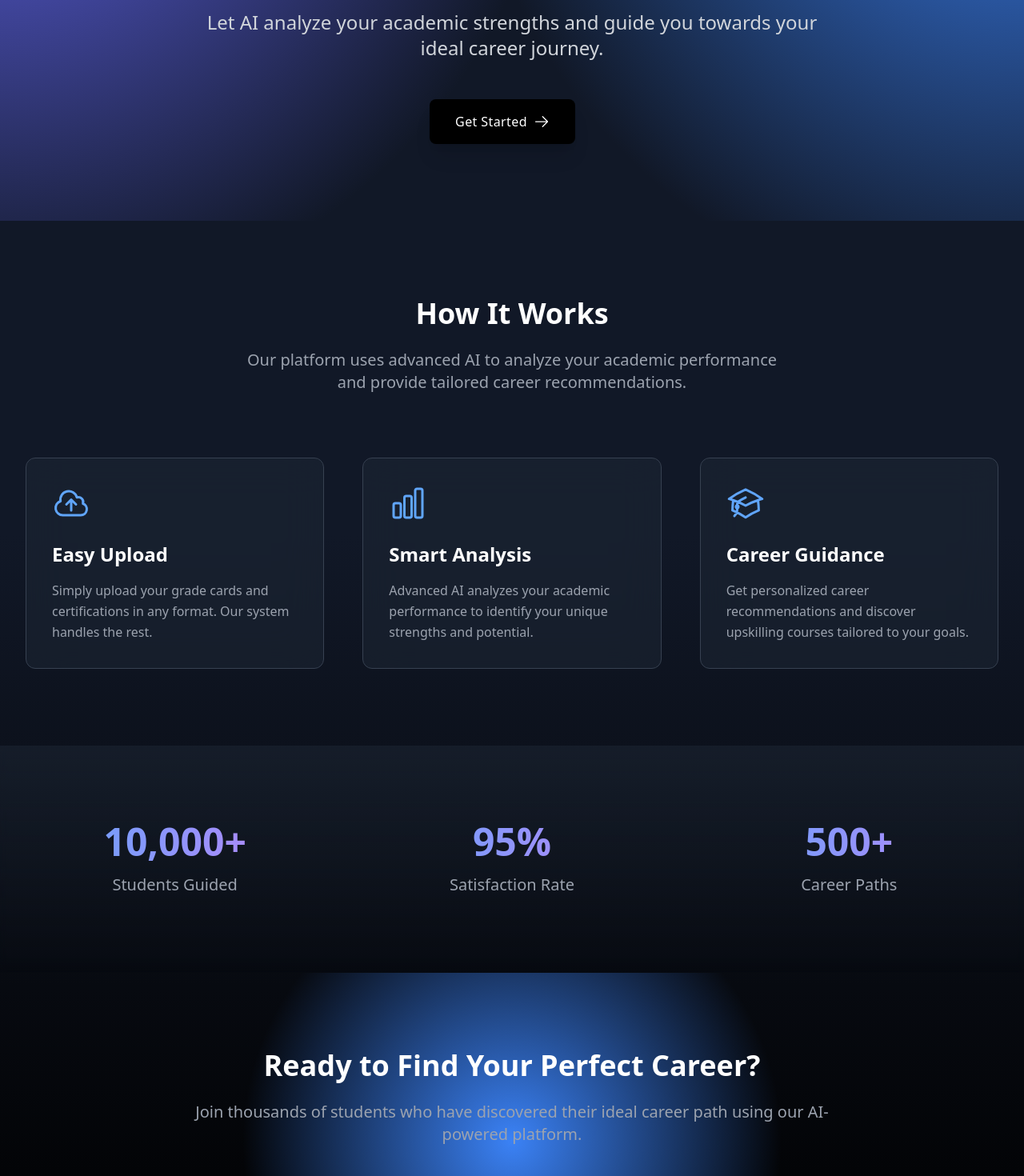
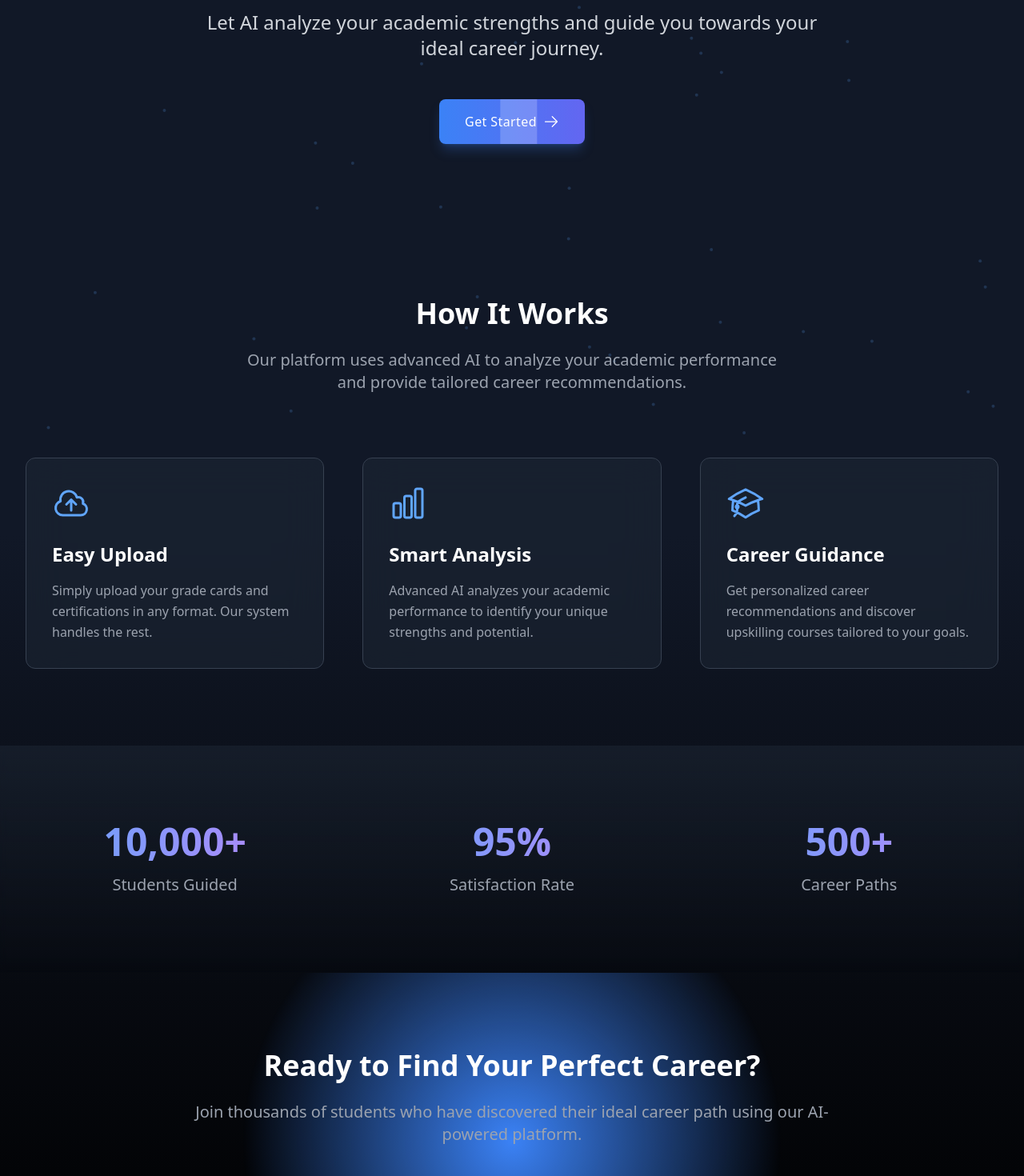
Before and after one commit to shinas07/career-path-recommendation, a React (Vite) app in the folder frontend/: page / in a window 1280 px wide. Shown: the part 300-1770 px from the top of the page at 80% size. Built offline with nearby package versions, Linux system fonts and the light colour scheme; no server answers.

Commit message:
feat: Add parallax scrolling and feature animations to LandingPage

```diff
--- a/frontend/src/pages/LandingPage.jsx
+++ b/frontend/src/pages/LandingPage.jsx
@@ -1,24 +1,72 @@
 import { Link } from 'react-router-dom';
-import { motion } from 'framer-motion';
+import { motion, useScroll, useTransform } from 'framer-motion';
 import {
   CloudArrowUpIcon,
   ChartBarIcon,
   AcademicCapIcon,
   ArrowRightIcon,
-  SparklesIcon
+  SparklesIcon,
+  UserGroupIcon,
+  RocketLaunchIcon,
+  LightBulbIcon
 } from '@heroicons/react/24/outline';
 import FloatingNav from '../components/Layout/NavBar';
+import { useState, useRef } from 'react';
+import { useInView } from 'react-intersection-observer';
 
 function Landing() {
+  const containerRef = useRef(null);
+  const { scrollYProgress } = useScroll({
+    target: containerRef,
+    offset: ["start start", "end end"]
+  });
+
+  const y = useTransform(scrollYProgress, [0, 1], ["0%", "100%"]);
+  const opacity = useTransform(scrollYProgress, [0, 0.5], [1, 0]);
+
+  // Parallax effect for features
+  const [featureRef, featureInView] = useInView({
+    triggerOnce: true,
+    threshold: 0.1
+  });
+
+  const renderParticles = () => {
+    return Array.from({ length: 50 }).map((_, index) => (
+      <motion.div
+        key={index}
+        className="absolute w-1 h-1 bg-blue-400/20 rounded-full"
+        animate={{
+          x: ["0vw", `${Math.random() * 100}vw`],
+          y: ["0vh", `${Math.random() * 100}vh`],
+        }}
+        transition={{
+          duration: Math.random() * 10 + 20,
+          repeat: Infinity,
+          ease: "linear"
+        }}
+        style={{
+          left: `${Math.random() * 100}%`,
+          top: `${Math.random() * 100}%`,
+        }}
+      />
+    ));
+  };
+
   return (
+    <div ref={containerRef} className="relative min-h-screen bg-gradient-to-b from-gray-900 via-gray-900 to-black text-white overflow-hidden">
+      <FloatingNav/>
 
-    <div className="min-h-screen bg-gradient-to-b from-gray-900 via-gray-900 to-black text-white">
-            <FloatingNav/>
+      {/* Animated Background Particles */}
+      <div className="fixed inset-0 pointer-events-none">
+        {renderParticles()}
+      </div>
+
       {/* Hero Section */}
       <section className="relative pt-32 pb-24 overflow-hidden">
-        {/* Background Effects */}
+        <motion.div style={{ y, opacity }} className="absolute inset-0">
           <div className="absolute inset-0 bg-[radial-gradient(circle_at_top_right,#3b82f6,transparent_50%)]" />
           <div className="absolute inset-0 bg-[radial-gradient(circle_at_top_left,#6366f1,transparent_50%)]" />
+        </motion.div>
 
         <div className="relative max-w-7xl mx-auto px-4 sm:px-6 lg:px-8">
           <motion.div
@@ -27,71 +75,82 @@ function Landing() {
             transition={{ duration: 0.8 }}
             className="text-center"
           >
+            <motion.div
+              animate={{ rotate: 360 }}
+              transition={{ duration: 20, repeat: Infinity, ease: "linear" }}
+            >
               <SparklesIcon className="w-12 h-12 mx-auto mb-8 text-blue-400" />
-            <h1 className="text-5xl sm:text-6xl md:text-7xl font-bold mb-8 bg-clip-text text-transparent bg-gradient-to-r from-blue-400 via-purple-400 to-pink-400">
+            </motion.div>
+
+            <motion.h1
+              className="text-5xl sm:text-6xl md:text-7xl font-bold mb-8 bg-clip-text text-transparent bg-gradient-to-r from-blue-400 via-purple-400 to-pink-400"
+              initial={{ scale: 0.5, opacity: 0 }}
+              animate={{ scale: 1, opacity: 1 }}
+              transition={{ duration: 0.8 }}
+            >
               Discover Your Perfect Career Path
-            </h1>
-            <p className="text-xl md:text-2xl text-gray-300 mb-12 max-w-3xl mx-auto leading-relaxed">
+            </motion.h1>
+
+            <motion.p
+              className="text-xl md:text-2xl text-gray-300 mb-12 max-w-3xl mx-auto leading-relaxed"
+              initial={{ y: 20, opacity: 0 }}
+              animate={{ y: 0, opacity: 1 }}
+              transition={{ delay: 0.2, duration: 0.8 }}
+            >
               Let AI analyze your academic strengths and guide you towards your ideal career journey.
-            </p>
-            <div className="flex flex-col sm:flex-row justify-center gap-6">
+            </motion.p>
+
             <motion.div
-                whileHover={{ scale: 1.02 }}
-                whileTap={{ scale: 0.98 }}
+              className="flex flex-col sm:flex-row justify-center gap-6"
+              initial={{ y: 20, opacity: 0 }}
+              animate={{ y: 0, opacity: 1 }}
+              transition={{ delay: 0.4, duration: 0.8 }}
+            >
+              <motion.div
+                whileHover={{ scale: 1.05 }}
+                whileTap={{ scale: 0.95 }}
               >
                 <Link
-                  to="/register"
+                  to="/login"
                   className="group relative inline-flex items-center justify-center px-8 py-4
-                            bg-black text-white rounded-lg overflow-hidden transition-all
-                            duration-300 ease-out hover:bg-gray-900 shadow-xl"
+                            bg-gradient-to-r from-blue-500 to-indigo-500 text-white rounded-lg
+                            overflow-hidden transition-all duration-300 ease-out shadow-lg
+                            shadow-blue-500/25 hover:shadow-blue-500/40"
                 >
-                  {/* Gradient overlay on hover */}
-                  <div className="absolute inset-0 w-full h-full bg-gradient-to-r from-gray-900
-                                via-gray-800 to-black opacity-0 group-hover:opacity-100
-                                transition-opacity duration-300 ease-out" />
-
-                  {/* Button content */}
                   <span className="relative flex items-center gap-2 text-base font-medium tracking-wide">
                     <span>Get Started</span>
                     <ArrowRightIcon className="w-5 h-5 transform group-hover:translate-x-1
                                             transition-transform duration-300 ease-out" />
                   </span>
 
-                  {/* Subtle shine effect */}
-                  <div className="absolute inset-0 w-1/4 h-full bg-gradient-to-r from-transparent
-                                via-white/10 to-transparent skew-x-30 -translate-x-full
-                                group-hover:translate-x-[400%] transition-transform duration-1000
-                                ease-out" />
+                  <motion.div
+                    className="absolute inset-0 w-1/4 h-full bg-white/20"
+                    animate={{
+                      x: ["-100%", "200%"],
+                    }}
+                    transition={{
+                      duration: 1.5,
+                      repeat: Infinity,
+                      repeatType: "loop",
+                      ease: "linear",
+                    }}
+                  />
                 </Link>
               </motion.div>
-
-              <motion.div
-                whileHover={{ scale: 1.02 }}
-                whileTap={{ scale: 0.98 }}
-              >
-                {/* <Link
-                  to="/about"
-                  className="group relative inline-flex items-center justify-center px-8 py-4
-                            bg-white text-gray-900 rounded-lg overflow-hidden transition-all
-                            duration-300 ease-out border-2 border-gray-200 hover:border-gray-300"
-                >
-                  <span className="relative flex items-center gap-2 text-base font-medium tracking-wide">
-                    Learn More
-                  </span>
-                </Link> */}
             </motion.div>
-            </div>
           </motion.div>
         </div>
       </section>
 
       {/* Features Section */}
-      <section className="py-24 relative">
+      <motion.section
+        ref={featureRef}
+        className="py-24 relative"
+      >
         <div className="max-w-7xl mx-auto px-4 sm:px-6 lg:px-8">
           <motion.div
             initial={{ opacity: 0, y: 20 }}
-            whileInView={{ opacity: 1, y: 0 }}
-            viewport={{ once: true }}
+            animate={featureInView ? { opacity: 1, y: 0 } : {}}
             transition={{ duration: 0.8 }}
             className="text-center mb-20"
           >
@@ -110,13 +169,23 @@ function Landing() {
                 whileInView={{ opacity: 1, y: 0 }}
                 viewport={{ once: true }}
                 transition={{ delay: index * 0.2 }}
+
                 className="relative group"
               >
-                <div className="absolute -inset-1 rounded-2xl bg-gradient-to-r from-blue-500 to-purple-500 opacity-0
-                              group-hover:opacity-100 transition-all duration-500 blur-lg" />
+                <motion.div
+                  className="absolute -inset-1 rounded-2xl bg-gradient-to-r from-blue-500 to-purple-500"
+                  initial={{ opacity: 0 }}
+
+                  transition={{ duration: 0.3 }}
+                />
                 <div className="relative p-8 bg-gray-800/50 backdrop-blur-xl rounded-xl border border-gray-700
                               hover:border-gray-600 transition-all duration-500">
+                  <motion.div
+
+                    transition={{ duration: 0.5 }}
+                  >
                     <feature.icon className="w-12 h-12 text-blue-400 mb-6" />
+                  </motion.div>
                   <h3 className="text-2xl font-semibold mb-4">{feature.title}</h3>
                   <p className="text-gray-400 leading-relaxed">{feature.description}</p>
                 </div>
@@ -124,39 +193,83 @@ function Landing() {
             ))}
           </div>
         </div>
-      </section>
+      </motion.section>
 
-      {/* Stats Section */}
-      <section className="py-24 bg-gradient-to-b from-gray-800/50 to-transparent backdrop-blur-sm">
+      {/* Stats Section with Counter Animation */}
+      <StatsSection stats={stats} />
+
+      {/* Enhanced CTA Section */}
+      <CTASection />
+    </div>
+  );
+}
+
+// Separate Stats Section Component with Counter Animation
+const StatsSection = ({ stats }) => {
+  const [ref, inView] = useInView({
+    triggerOnce: true,
+    threshold: 0.1
+  });
+
+  return (
+    <section ref={ref} className="py-24 bg-gradient-to-b from-gray-800/50 to-transparent backdrop-blur-sm">
       <div className="max-w-7xl mx-auto px-4 sm:px-6 lg:px-8">
         <div className="grid md:grid-cols-3 gap-12">
           {stats.map((stat, index) => (
             <motion.div
               key={index}
-                initial={{ opacity: 0 }}
-                whileInView={{ opacity: 1 }}
-                viewport={{ once: true }}
-                className="text-center"
+              initial={{ opacity: 0, y: 20 }}
+              animate={inView ? { opacity: 1, y: 0 } : {}}
+              transition={{ delay: index * 0.2 }}
+              className="text-center group"
             >
-                <div className="text-5xl font-bold bg-clip-text text-transparent
-                              bg-gradient-to-r from-blue-400 to-purple-400 mb-4">
+              <motion.div
+                className="text-5xl font-bold bg-clip-text text-transparent
+                          bg-gradient-to-r from-blue-400 to-purple-400 mb-4"
+                initial={{ scale: 0.5 }}
+                animate={inView ? { scale: 1 } : {}}
+                transition={{ delay: index * 0.2, type: "spring" }}
+              >
                 {stat.value}
-                </div>
-                <div className="text-xl text-gray-400">{stat.label}</div>
+              </motion.div>
+              <motion.div
+                className="text-xl text-gray-400 group-hover:text-gray-300 transition-colors"
+                initial={{ y: 20 }}
+                animate={inView ? { y: 0 } : {}}
+                transition={{ delay: index * 0.3 }}
+              >
+                {stat.label}
+              </motion.div>
             </motion.div>
           ))}
         </div>
       </div>
     </section>
+  );
+};
 
-      {/* CTA Section */}
-      <section className="py-24 relative">
+// Enhanced CTA Section Component
+const CTASection = () => {
+  const [ref, inView] = useInView({
+    triggerOnce: true,
+    threshold: 0.1
+  });
+
+  return (
+    <section ref={ref} className="py-24 relative">
+      <motion.div
+        className="absolute inset-0"
+        initial={{ opacity: 0 }}
+        animate={inView ? { opacity: 1 } : {}}
+        transition={{ duration: 1 }}
+      >
         <div className="absolute inset-0 bg-[radial-gradient(circle_at_center,#3b82f6,transparent_50%)]" />
+      </motion.div>
+
       <div className="relative max-w-4xl mx-auto px-4 sm:px-6 lg:px-8 text-center">
         <motion.div
           initial={{ opacity: 0, y: 20 }}
-            whileInView={{ opacity: 1, y: 0 }}
-            viewport={{ once: true }}
+          animate={inView ? { opacity: 1, y: 0 } : {}}
           transition={{ duration: 0.8 }}
         >
           <h2 className="text-4xl font-bold mb-6">Ready to Find Your Perfect Career?</h2>
@@ -182,9 +295,8 @@ function Landing() {
         </motion.div>
       </div>
     </section>
-    </div>
   );
-}
+};
 
 const features = [
   {
```
Lines whose indentation alone changed are shown as unchanged.
